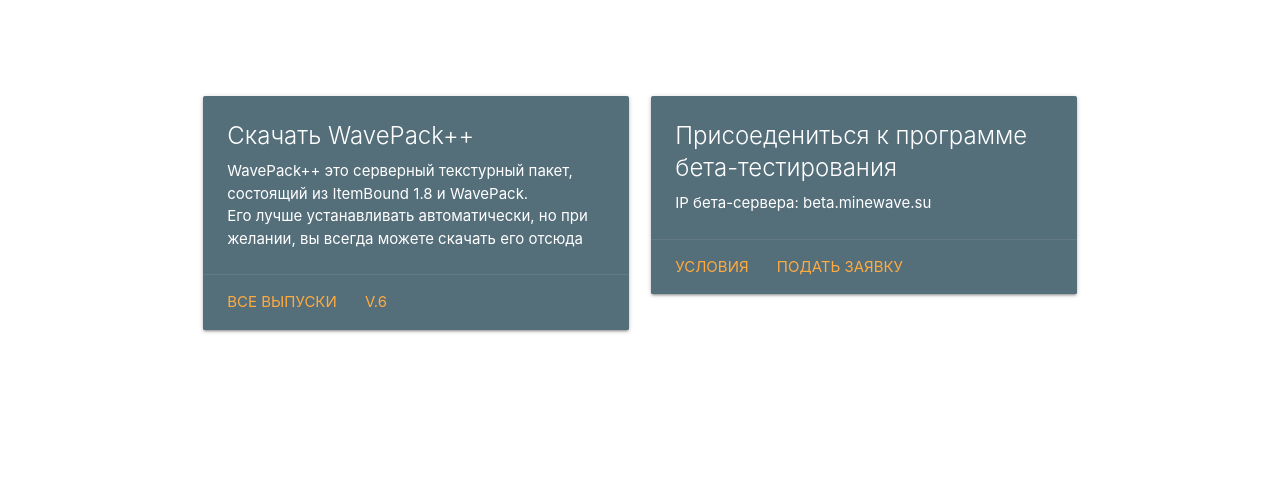
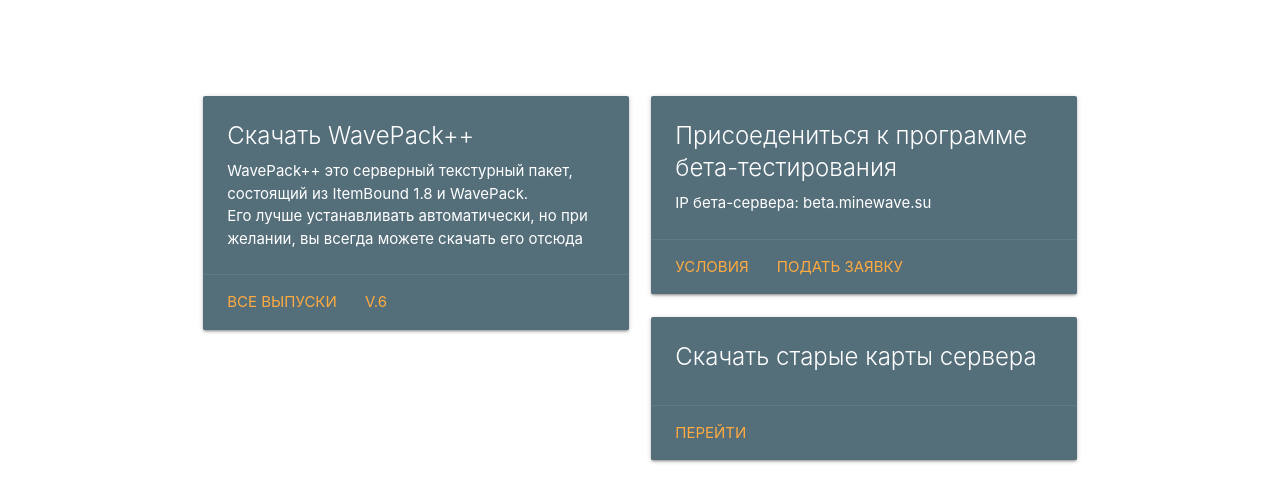
Before and after one commit to waveteams/waveteams.github.io, a plain HTML site: page index.html in a window 1280 px wide. Shown: the part 73-574 px from the top of the page. Drawn offline with nearby package versions, Linux system fonts and the light colour scheme.

Commit message:
Update index.html

```diff
--- a/index.html
+++ b/index.html
@@ -44,7 +44,17 @@
 		        </div>
 		        <div class="card-action">
 		         	<a href="http://dev.minewave.su/beta-agreement">Условия</a>
-		         	<a href="join-beta.html">Подать заявку</a>
+		         	<a href="http://dev.minewave.su/join-beta">Подать заявку</a>
+		        </div>
+		    </div>
+	    </div>
+	    <div class="col s12 m6">
+		    <div class="card blue-grey darken-1">
+		        <div class="card-content white-text">
+		        	<span class="card-title">Скачать старые карты сервера</span>
+		        </div>
+		        <div class="card-action">
+		         	<a href="http://dev.minewave.su/worldmap/">Перейти</a>
 		        </div>
 		    </div>
 	    </div>
```
